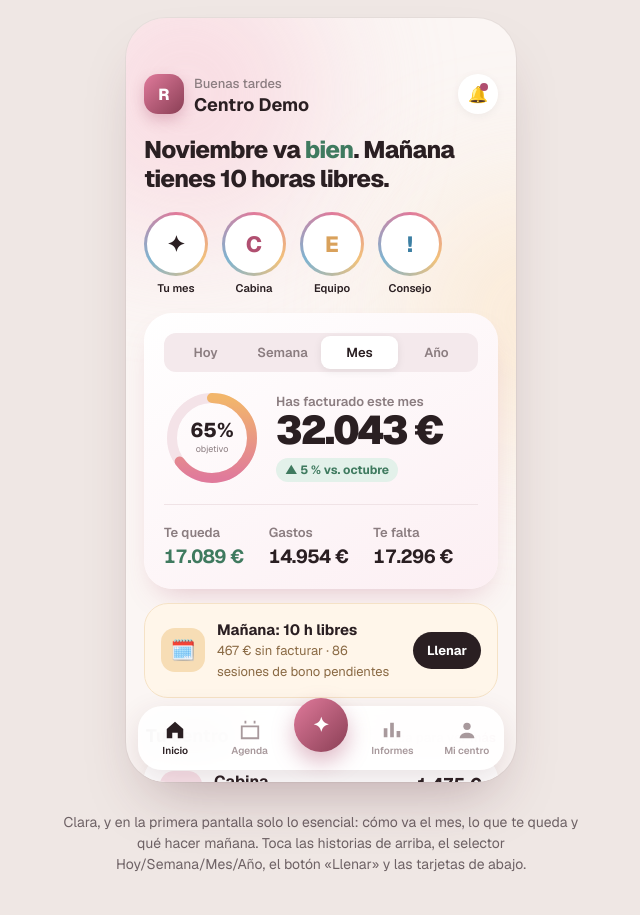
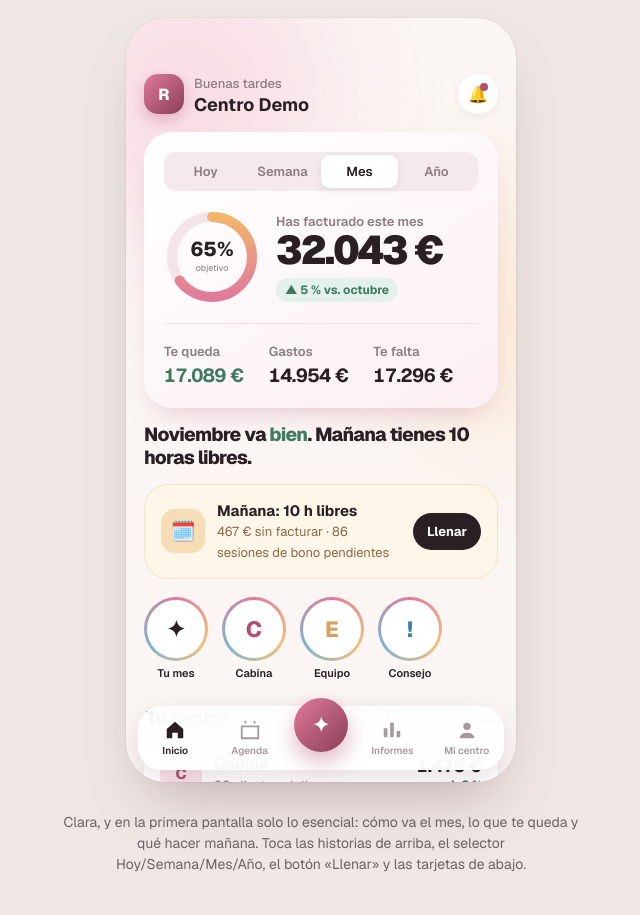
Before and after one commit to Sebaslavazza/Sebaslavazza.github.io, a plain HTML site: page inicio.html in a window 1280 px wide. Shown: the whole page, without its empty margins (319-959 px from the left). Drawn offline with nearby package versions, Linux system fonts and the light colour scheme.

Commit message:
La facturación, lo primero
Co-Authored-By: Claude Opus 5.5 <noreply@anthropic.com>
Claude-Session: https://claude.ai/code/session_01KAXecHjc1HaqfVLLV4n1Ea

```diff
--- a/inicio.html
+++ b/inicio.html
@@ -99,16 +99,7 @@ html,body{background:#EFE7E4;font-family:var(--f);color:var(--ink);-webkit-font-
   <div class="glow" style="width:220px;height:220px;background:#FBE1BE;right:-90px;top:160px;animation-delay:-5s"></div>
   <div class="scroll" id="sc">
     <div class="hd rise"><div class="logo">R</div><div><small>Buenas tardes</small><b>Centro Demo</b></div><div class="bell">🔔<i></i></div></div>
-    <div class="say rise" style="animation-delay:.08s" id="say">Noviembre va <em>bien</em>. Mañana tienes 10 horas libres.</div>
-
-    <div class="stories rise" style="animation-delay:.14s">
-      <div class="st" data-s="0"><div><span>✦</span></div>Tu mes</div>
-      <div class="st" data-s="2"><div><span style="color:var(--rasp)">C</span></div>Cabina</div>
-      <div class="st" data-s="3"><div><span style="color:var(--amber)">E</span></div>Equipo</div>
-      <div class="st" data-s="4"><div><span style="color:var(--blue)">!</span></div>Consejo</div>
-    </div>
-
-    <div class="hero rise" style="animation-delay:.2s">
+    <div class="hero rise" style="animation-delay:.08s;margin-top:16px">
       <div class="seg" id="seg"><span data-p="0">Hoy</span><span data-p="1">Semana</span><span data-p="2" class="on">Mes</span><span data-p="3">Año</span></div>
       <div class="hrow">
         <svg width="96" height="96" viewBox="0 0 96 96" style="flex:0 0 auto"><g transform="rotate(-90 48 48)" fill="none" stroke-width="10" stroke-linecap="round"><circle cx="48" cy="48" r="40" stroke="#F4E3E8"/><circle id="ring" cx="48" cy="48" r="40" stroke="url(#rg)" stroke-dasharray="251" stroke-dashoffset="251" style="transition:stroke-dashoffset 1.2s cubic-bezier(.2,.8,.2,1)"/></g><defs><linearGradient id="rg"><stop offset="0" stop-color="#E07A9B"/><stop offset="1" stop-color="#F2B66B"/></linearGradient></defs>
@@ -122,7 +113,16 @@ html,body{background:#EFE7E4;font-family:var(--f);color:var(--ink);-webkit-font-
       </div>
     </div>
 
+    <div class="say rise" style="animation-delay:.2s;font-size:19px;margin-top:16px" id="say">Noviembre va <em>bien</em>. Mañana tienes 10 horas libres.</div>
+
     <div class="today rise" style="animation-delay:.28s"><div class="ic">🗓️</div><div><b>Mañana: 10 h libres</b><small>467 € sin facturar · 86 sesiones de bono pendientes</small></div><button id="todayBtn">Llenar</button></div>
+
+    <div class="stories rise" style="animation-delay:.3s">
+      <div class="st" data-s="0"><div><span>✦</span></div>Tu mes</div>
+      <div class="st" data-s="2"><div><span style="color:var(--rasp)">C</span></div>Cabina</div>
+      <div class="st" data-s="3"><div><span style="color:var(--amber)">E</span></div>Equipo</div>
+      <div class="st" data-s="4"><div><span style="color:var(--blue)">!</span></div>Consejo</div>
+    </div>
 
     <div class="h2 rise" style="animation-delay:.32s"><b>Tu centro</b><span>Toca para ver más</span></div>
     <div id="areas"></div>
```
